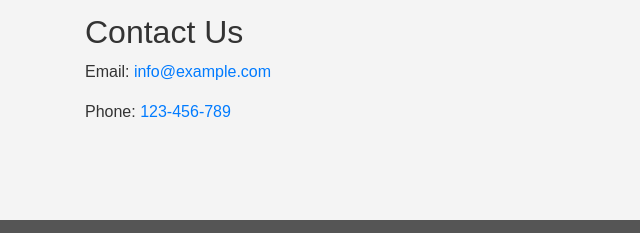
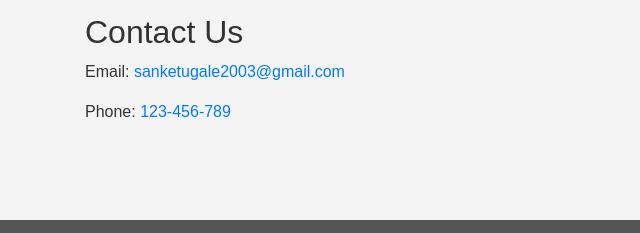
Before and after one commit to Sanket-Ugale/Sanket-Ugale.github.io, a plain HTML site: page ip/html5tags.html in a window 1280 px wide. Shown: the part 605-838 px from the top of the page, 0-640 px from the left. Drawn offline with nearby package versions, Linux system fonts and the light colour scheme.

Commit message:
Update html5tags.html

```diff
--- a/ip/html5tags.html
+++ b/ip/html5tags.html
@@ -100,7 +100,7 @@
             <article>
                 <h2>Contact Us</h2>
                 <address>
-                    <p>Email: <a href="mailto:sanketugale2003@gmail.com">info@example.com</a></p>
+                    <p>Email: <a href="mailto:sanketugale2003@gmail.com">sanketugale2003@gmail.com</a></p>
                     <p>Phone: <a href="tel:+123456789">123-456-789</a></p>
                 </address>
             </article>
```
